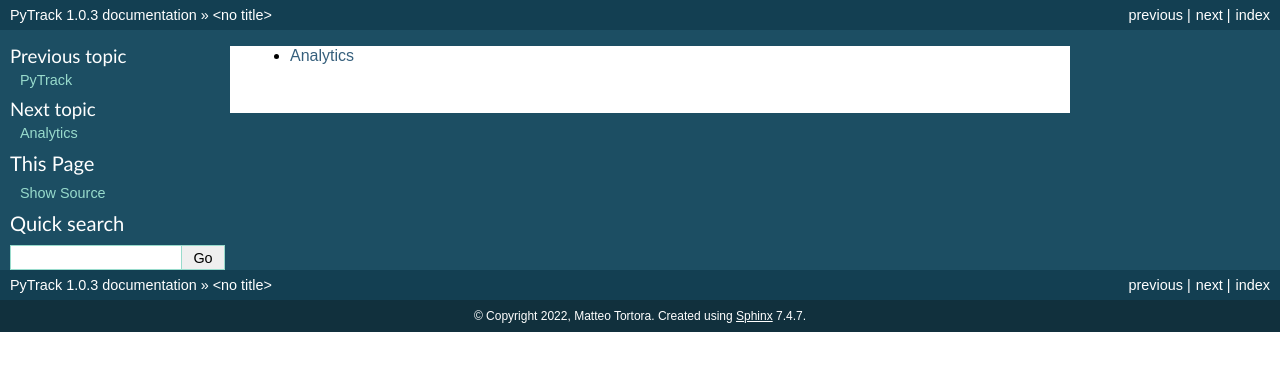
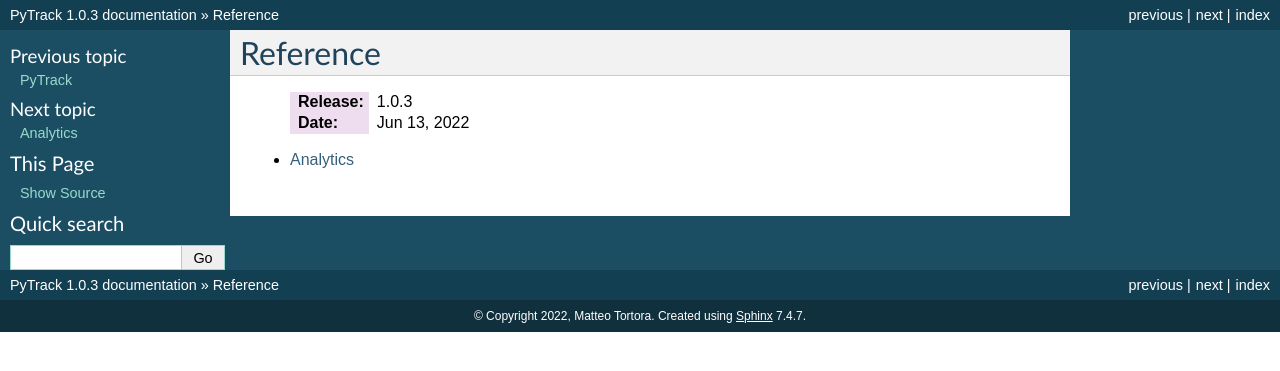
Before and after one commit to cosbidev/PyTrack, a Sphinx documentation site: the page built from docs/source/API/index.rst, in a window 1280 px wide. Shown: the top 371 px of the page. Built offline with Sphinx 7.4.7, drawn with Linux system fonts in a browser that asks for light colours.

Commit message:
Update docs

```diff
--- a/docs/source/API/index.rst
+++ b/docs/source/API/index.rst
@@ -1,3 +1,11 @@
+.. _reference:
+
+Reference
+*********
+
+   :Release: |release|
+   :Date: |today|
+
 .. toctree::
    :maxdepth: 2
 
--- a/docs/source/conf.py
+++ b/docs/source/conf.py
@@ -37,6 +37,9 @@ extensions = [
 # Add any paths that contain templates here, relative to this directory.
 templates_path = ['_templates']
 
+# The master toctree document.
+master_doc = 'index'
+
 # List of patterns, relative to source directory, that match files and
 # directories to ignore when looking for source files.
 # This pattern also affects html_static_path and html_extra_path.
```
